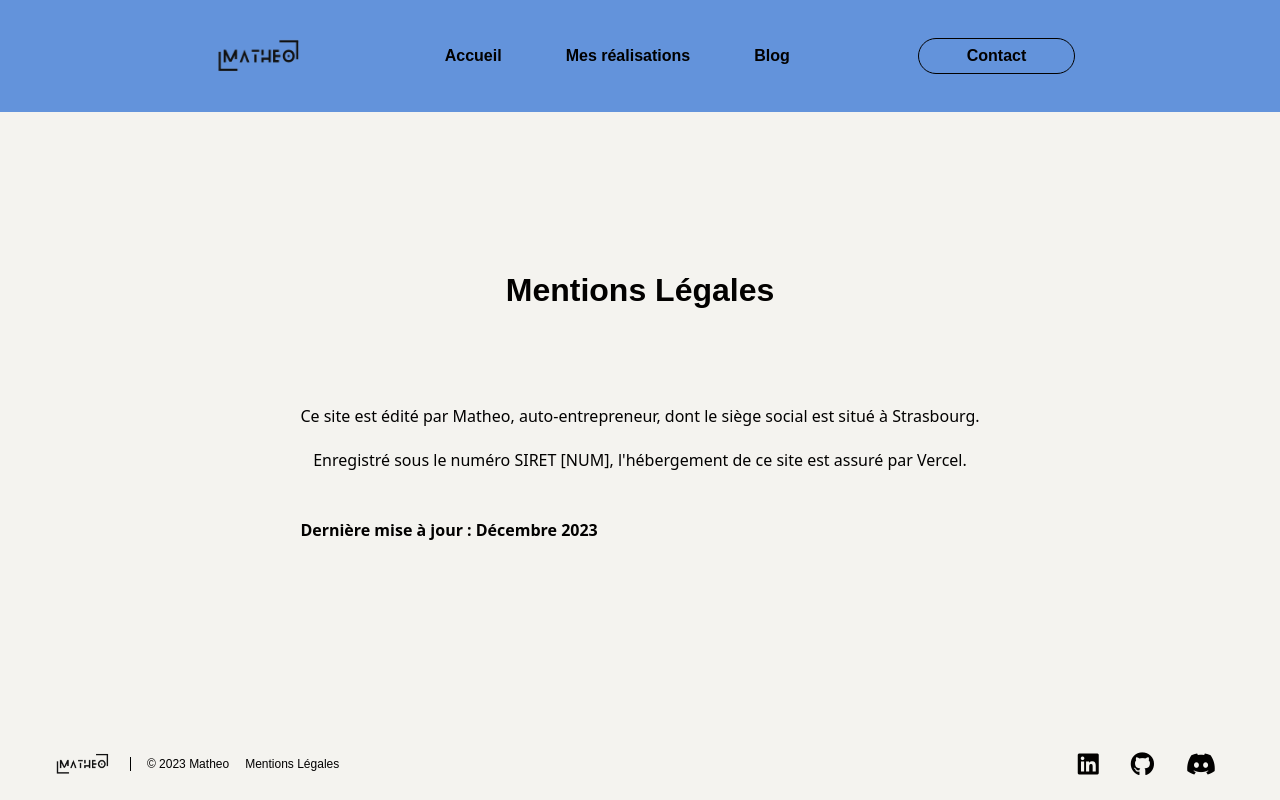
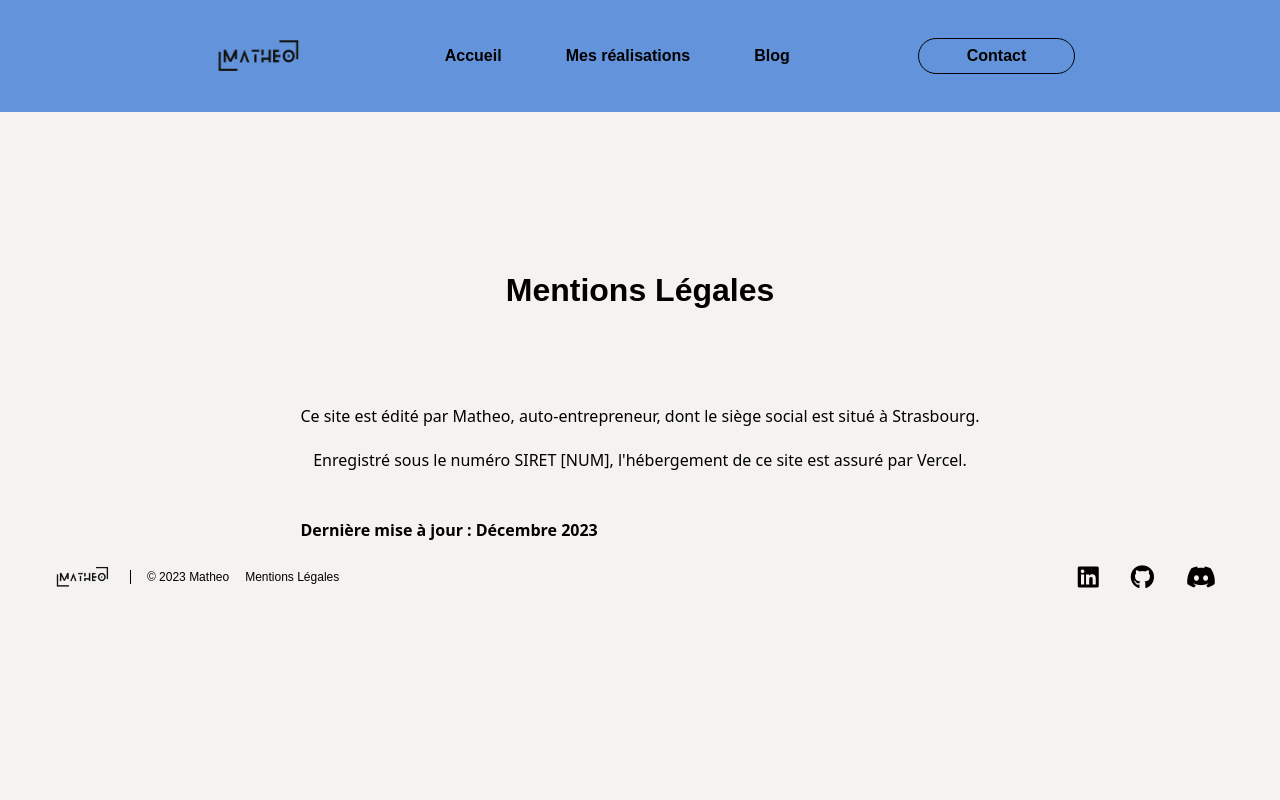
Before and after one commit to Matheo1210/web-design-agence, an Angular app: page /legales in a window 1280 px wide. Built offline with nearby package versions, Linux system fonts and the light colour scheme; a web font is replaced by a local one.

Commit message:
amélioration design

```diff
--- a/src/app/contact/contact.component.scss
+++ b/src/app/contact/contact.component.scss
@@ -129,7 +129,7 @@ input[type="submit"]:hover {
   }
   .card {
     width: 65%;
-    margin-top: 5rem;
+    margin-top: 4rem;
     margin-bottom: 5rem;
   }
   .title-contact {
--- a/src/app/legales/legales.component.html
+++ b/src/app/legales/legales.component.html
@@ -34,6 +34,6 @@
       </p>
       <p class="mise-jour">Dernière mise à jour : Décembre 2023</p>
     </div>
-    <app-footer style="position: fixed; bottom: 0; width: 100%"></app-footer>
+    <app-footer style="bottom: 0; width: 100%"></app-footer>
   </body>
 </html>
```
